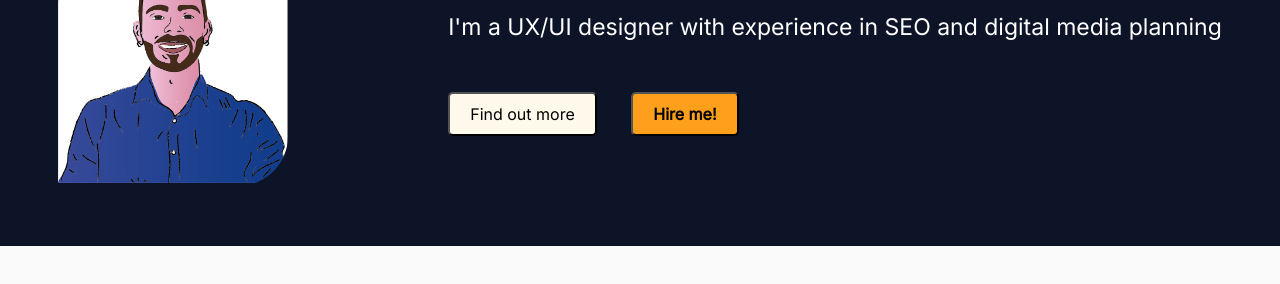
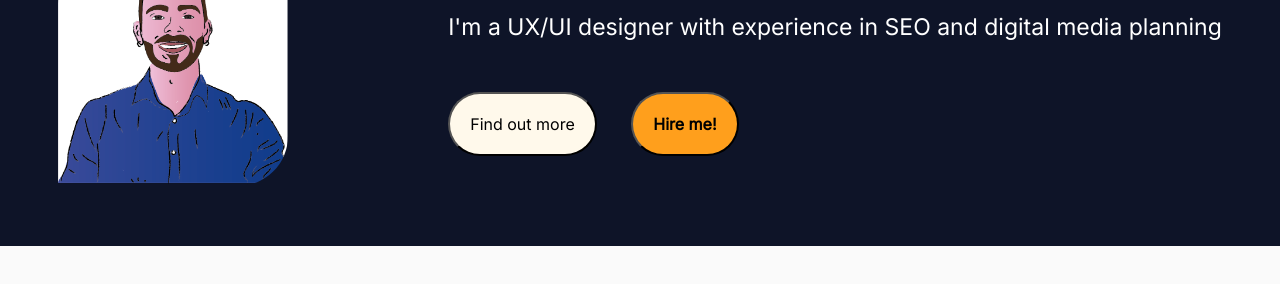
Before and after one commit to lorecav/lorecav.github.io, a plain HTML site: page about.html in a window 1280 px wide. Shown: the part 237-521 px from the top of the page. Drawn offline with nearby package versions, Linux system fonts and the light colour scheme; a web font is replaced by a local one.

Commit message:
Changes: Button border radius + Font size "About" page

```diff
--- a/styles-about.css
+++ b/styles-about.css
@@ -214,9 +214,9 @@ top: 0;
 /* Stili per i bottoni */
 .primary-button{
   background-color: #fff9eb;
-  padding: 10px 20px;
+  padding: 20px 20px;
   margin-right: 15px;
-  border-radius: 5px;
+  border-radius: 50px;
   cursor: pointer;
   font-size: 16px;
 
@@ -234,9 +234,9 @@ top: 0;
 .secondary-button {
   background-color: #ff9f1c;
   color: black;
-  padding: 10px 20px;
+  padding: 20px 20px;
   margin-left: 15px;
-  border-radius: 5px;
+  border-radius: 50px;
   cursor: pointer;
   font-size: 16px;
   font-weight: bold;
@@ -268,7 +268,7 @@ top: 0;
   text-align: center;
   display: inline-block;
   margin: 10px 1%;
-  font-size: 18px;
+  font-size: 23px;
 }
 
 #publicis-logo {
@@ -295,7 +295,7 @@ top: 0;
   text-align: center;
   display: inline-block;
   margin: 10px 1%;
-  font-size: 18px;
+  font-size: 23px;
 }
 
 
@@ -327,7 +327,7 @@ font-size: 3em;
   text-align: center;
   display: inline-block;
   margin: 10px 1%;
-  font-size: 18px;
+  font-size: 23px;
 }
 
 #s2i-logo{
--- a/styles-contact.css
+++ b/styles-contact.css
@@ -273,9 +273,9 @@ textarea {
 button {
   background-color: #ff9f1c;
   color: black;
-  padding: 10px 20px;
+  padding: 20px 20px;
   border: none;
-  border-radius: 5px;
+  border-radius: 50px;
   cursor: pointer;
   font-size: 16px;
   font-weight: bold;
--- a/styles-portfolio.css
+++ b/styles-portfolio.css
@@ -203,9 +203,9 @@ top: 0;
 button {
   background-color: #ff9f1c;
   color: #fff;
-  padding: 10px 20px;
+  padding: 20px 20px;
   border: none;
-  border-radius: 5px;
+  border-radius: 50px;
   cursor: pointer;
   font-size: 16px;
 }
--- a/styles.css
+++ b/styles.css
@@ -247,7 +247,7 @@ button {
   color: black;
   padding: 10px 20px;
   border: none;
-  border-radius: 5px;
+  border-radius: 20px;
   cursor: pointer;
   font-size: 16px;
 }
```
